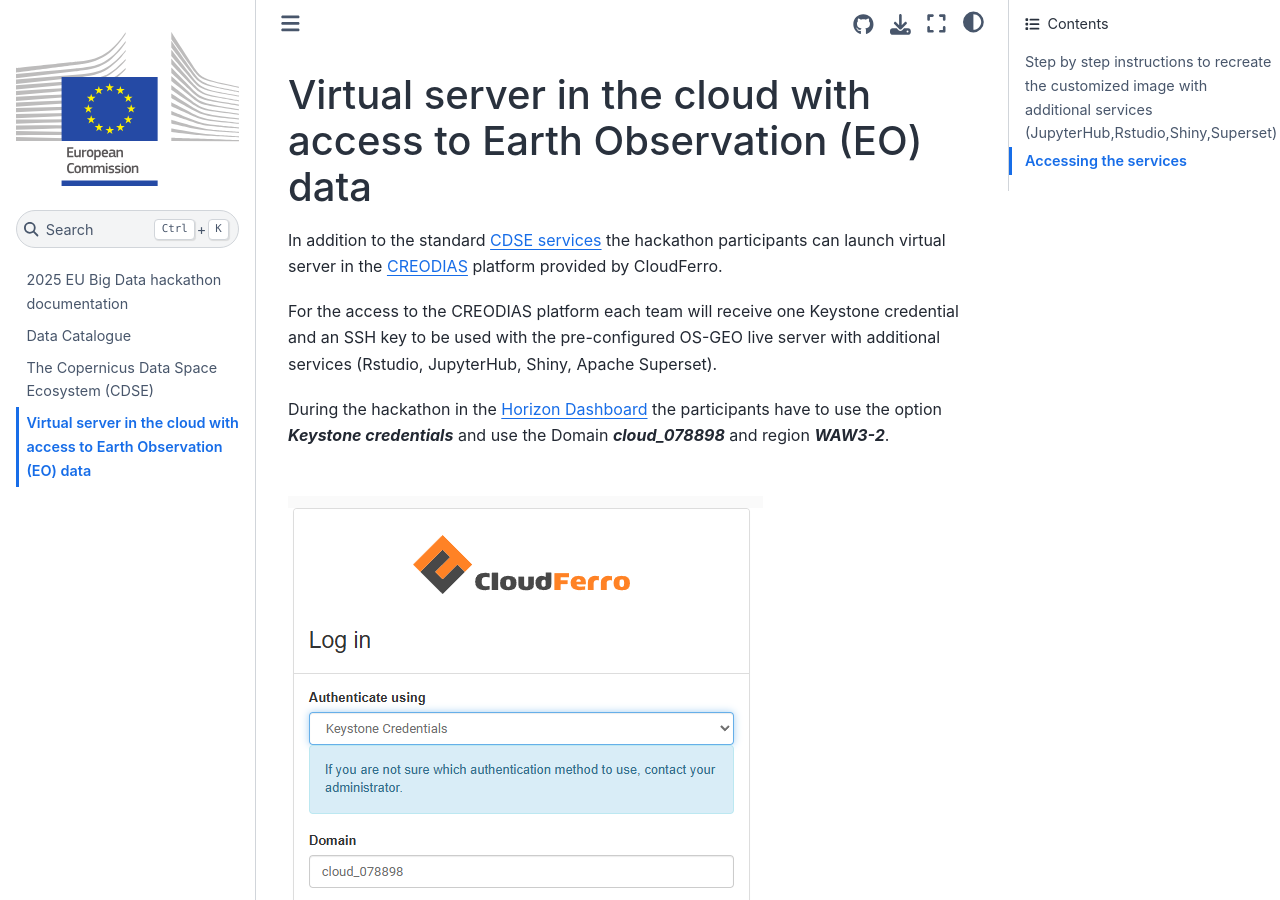
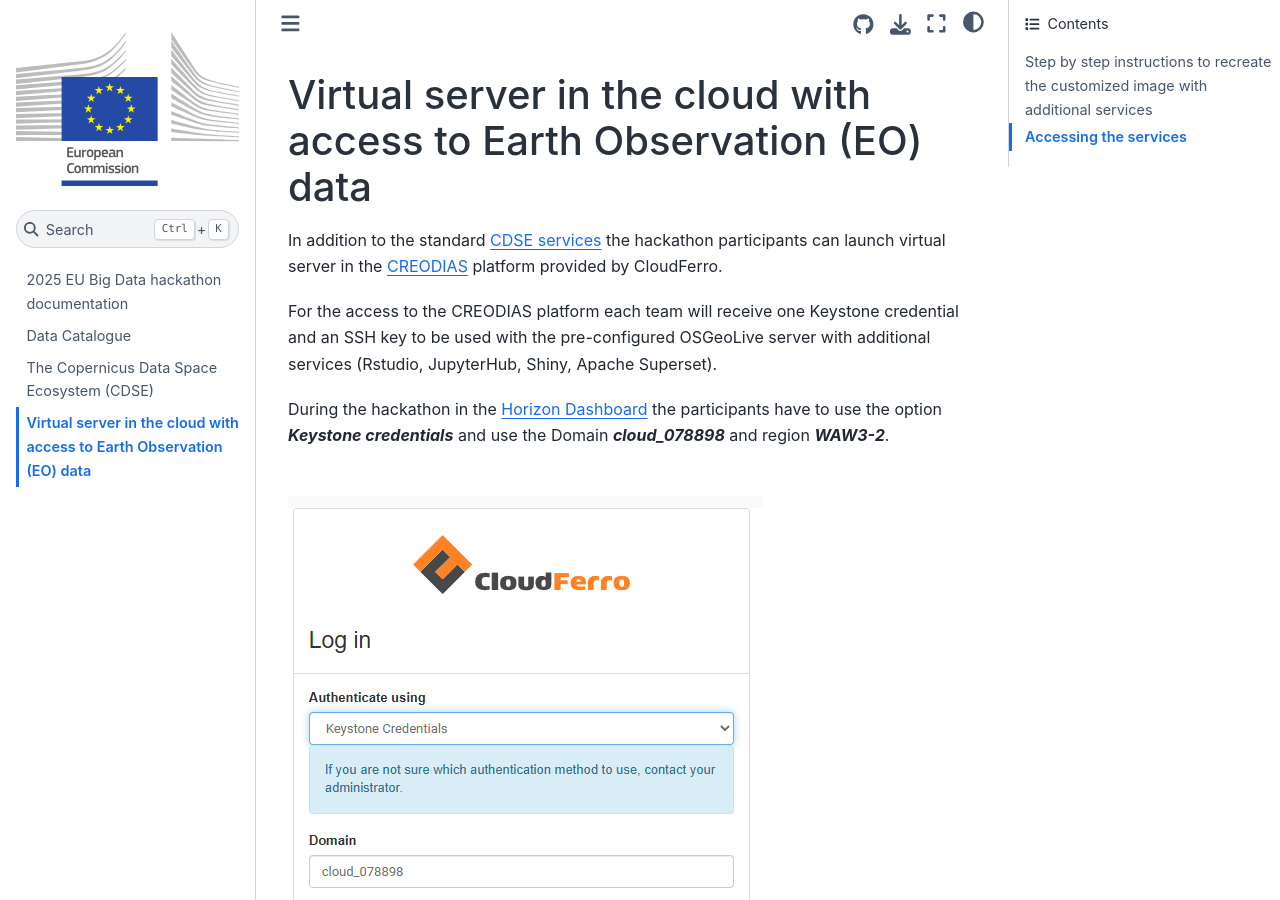
Before and after one commit to eurostat/eubd2025_docs, a Jupyter Book: the page built from CF.md, in a window 1280 px wide and 900 px high. Built offline with Jupyter Book 1.0.4 settings and Sphinx 7.4.7 and the Sphinx Book theme 1.1.4, drawn with Linux system fonts in a browser that asks for light colours; some of the changed text lies outside the part shown.

Commit message:
Update CF.md

```diff
--- a/CF.md
+++ b/CF.md
@@ -2,7 +2,7 @@
 
 In addition to the standard [CDSE services](CDSE.md) the hackathon participants can launch virtual server in the [CREODIAS](https://creodias.eu/) platform provided by CloudFerro.
 
-For the access to the CREODIAS platform each team will receive one Keystone credential and an SSH key to be used with the pre-configured OS-GEO live server with additional services (Rstudio, JupyterHub, Shiny, Apache Superset).
+For the access to the CREODIAS platform each team will receive one Keystone credential and an SSH key to be used with the pre-configured OSGeoLive server with additional services (Rstudio, JupyterHub, Shiny, Apache Superset).
 
 During the hackathon in the [Horizon Dashboard](https://horizon.cloudferro.com/) the participants have to use the option ***Keystone credentials*** and use the Domain ***cloud_078898*** and region ***WAW3-2***.
 
@@ -24,7 +24,7 @@ The sample notebooks to access the datasets together with some description of th
  - [docs](https://github.com/eurostat/eubd2025_docs/tree/main/docs)
 :::
 
-## Step by step instructions to recreate the customized image with additional services (JupyterHub,Rstudio,Shiny,Superset)
+## Step by step instructions to recreate the customized image with additional services
 
 1. After login in to the [Horizon dashboard](https://horizon.cloudferro.com/) go to the ***Instances*** in the left menu and choose ***Launch Instance***.
 
```
